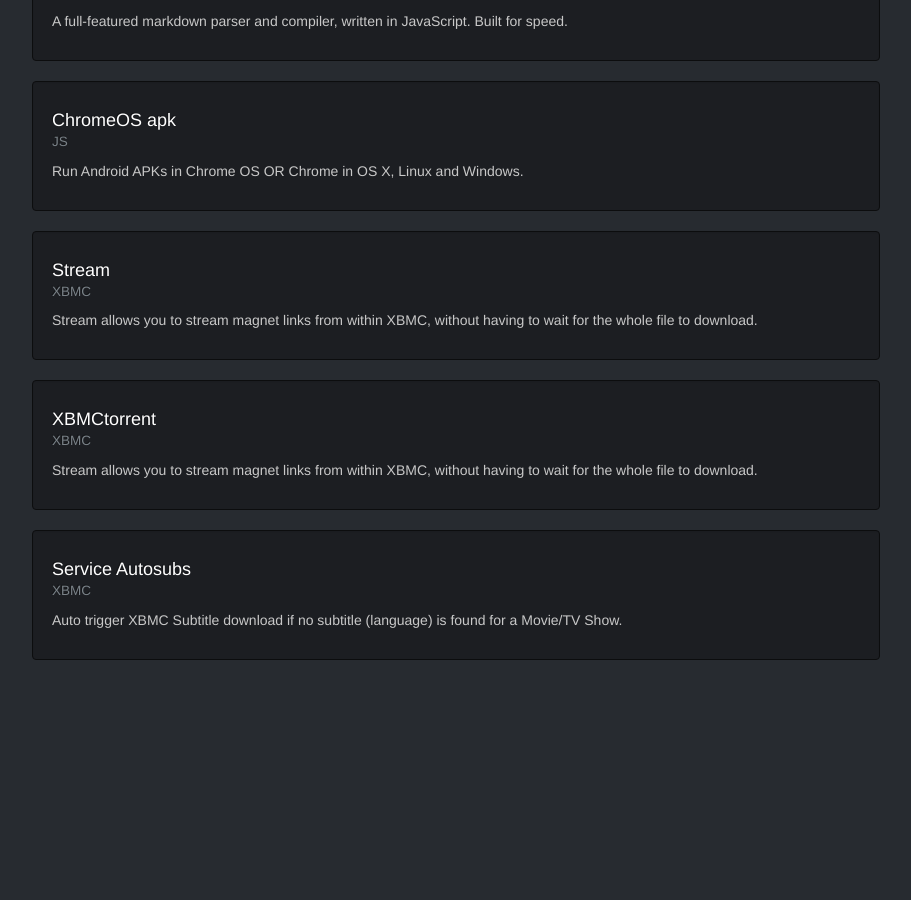
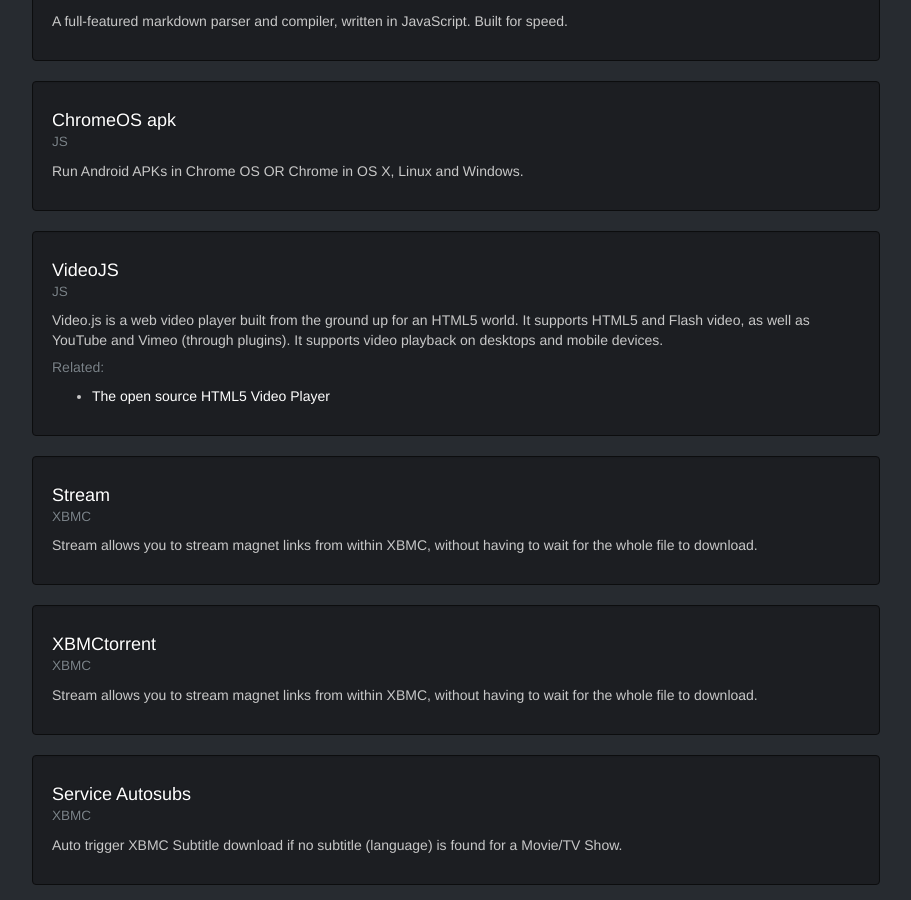
Before and after one commit to donvercety/donvercety.github.io, a Jekyll site: the page built from github.html, in a window 1280 px wide and 900 px high, scrolled down 3092 px. Shown: the whole window, without its empty margins (38-949 px from the left). Built offline with Jekyll 4.4.1, drawn with Linux system fonts in a browser that asks for light colours; nearby versions of some CDN libraries; before the commit the page ends 3772 px from its top, so only the background shows below that.

Commit message:
VideoJS added

```diff
--- a/_data/github.yml
+++ b/_data/github.yml
@@ -187,6 +187,17 @@
     Run Android APKs in Chrome OS OR Chrome in OS X, Linux and Windows.
   info: false
 
+- name: VideoJS
+  link: https://github.com/donvercety/video.js
+  language: js
+  desc: >
+    Video.js is a web video player built from the ground up for an HTML5 world. It
+    supports HTML5 and Flash video, as well as YouTube and Vimeo (through plugins).
+    It supports video playback on desktops and mobile devices.
+  info:
+  - name: The open source HTML5 Video Player
+    link: http://www.videojs.com/
+
 # = = = = = = = = = = => XBMC
 
 - name: Stream
```
